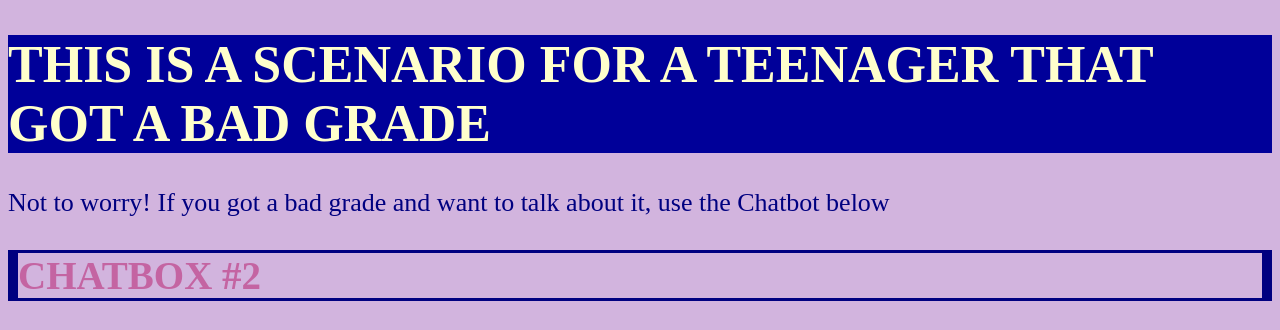
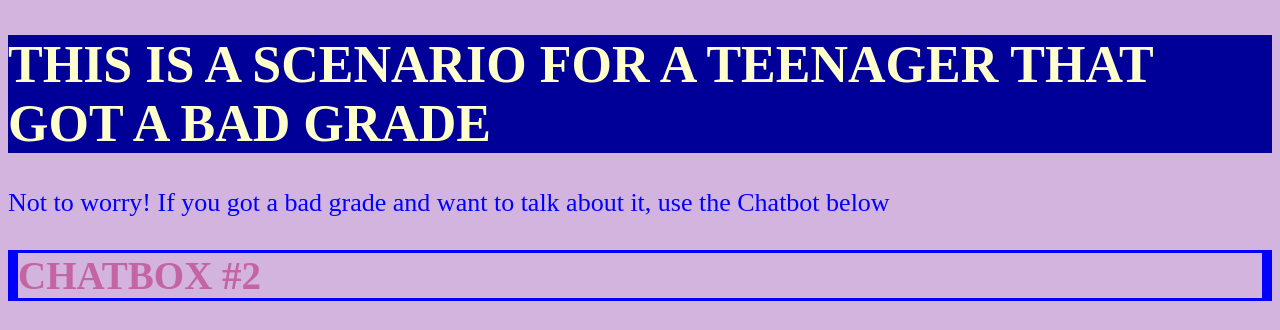
Before and after one commit to Civillogy/Civillogy.github.io, a plain HTML site: page badgrade.html in a window 1280 px wide. Shown: the top 330 px of the page. Drawn offline with Linux system fonts and the light colour scheme; grey boxes are pictures that could not be loaded.

Commit message:
Update style.css

```diff
--- a/style.css
+++ b/style.css
@@ -5,7 +5,7 @@ body
 
     font-size: 26px;
 
-    color: #3498DB;
+    color: #0000FF;
 
     background-color: #D2B4DE;
 
@@ -41,7 +41,7 @@ h2 {
 
     border-right-width: 10px;
 
-    border-color: navy;
+    border-color: #0000FF;
 
 }
 
@@ -57,7 +57,7 @@ h3{
 
 p {
 
-    color: navy;
+    color: #0000FF;
 
 }
 
```
